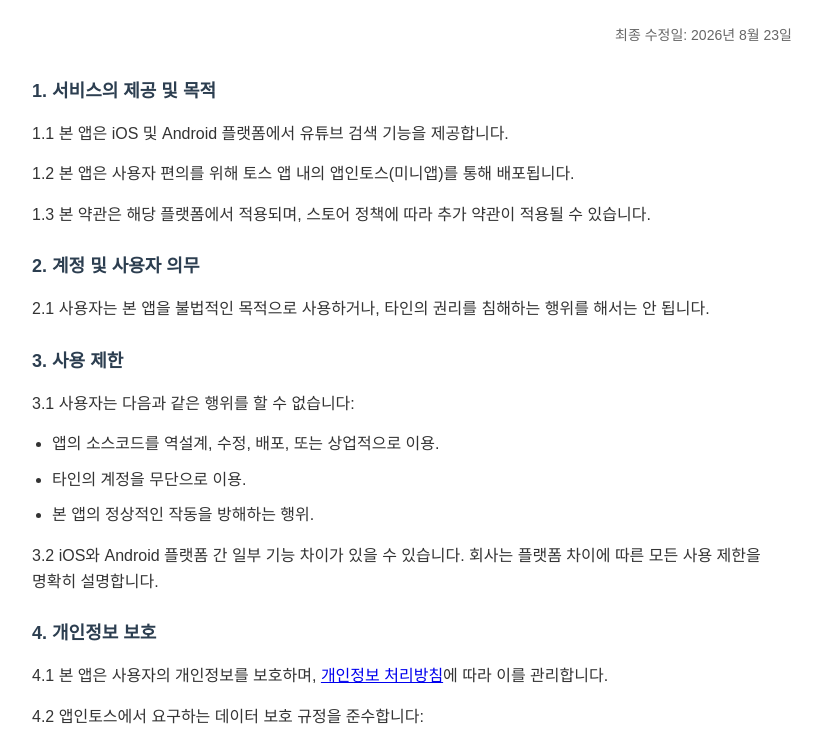
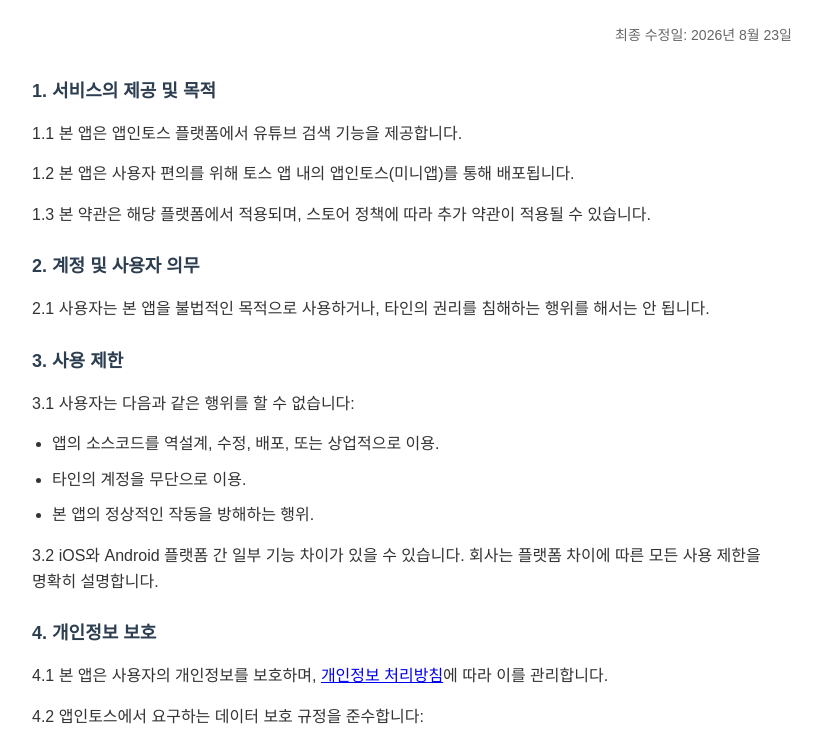
Before and after one commit to wooahtech/wooahtech.github.io, a plain HTML site: page privacy/terms_focustube.html in a window 1280 px wide. Shown: the part 54-800 px from the top of the page, without its empty margins (228-1049 px from the left). Drawn offline with Linux system fonts and the light colour scheme.

Commit message:
Update terms_focustube.html

```diff
--- a/privacy/terms_focustube.html
+++ b/privacy/terms_focustube.html
@@ -86,7 +86,7 @@
     <div class="update-date">최종 수정일: 2026년 8월 23일</div>
 
     <h2>1. 서비스의 제공 및 목적</h2>
-    <p>1.1 본 앱은 iOS 및 Android 플랫폼에서 유튜브 검색 기능을 제공합니다.</p>
+    <p>1.1 본 앱은 앱인토스 플랫폼에서 유튜브 검색 기능을 제공합니다.</p>
     <p>
       1.2 본 앱은 사용자 편의를 위해 토스 앱 내의 앱인토스(미니앱)를 통해
       배포됩니다.
```
